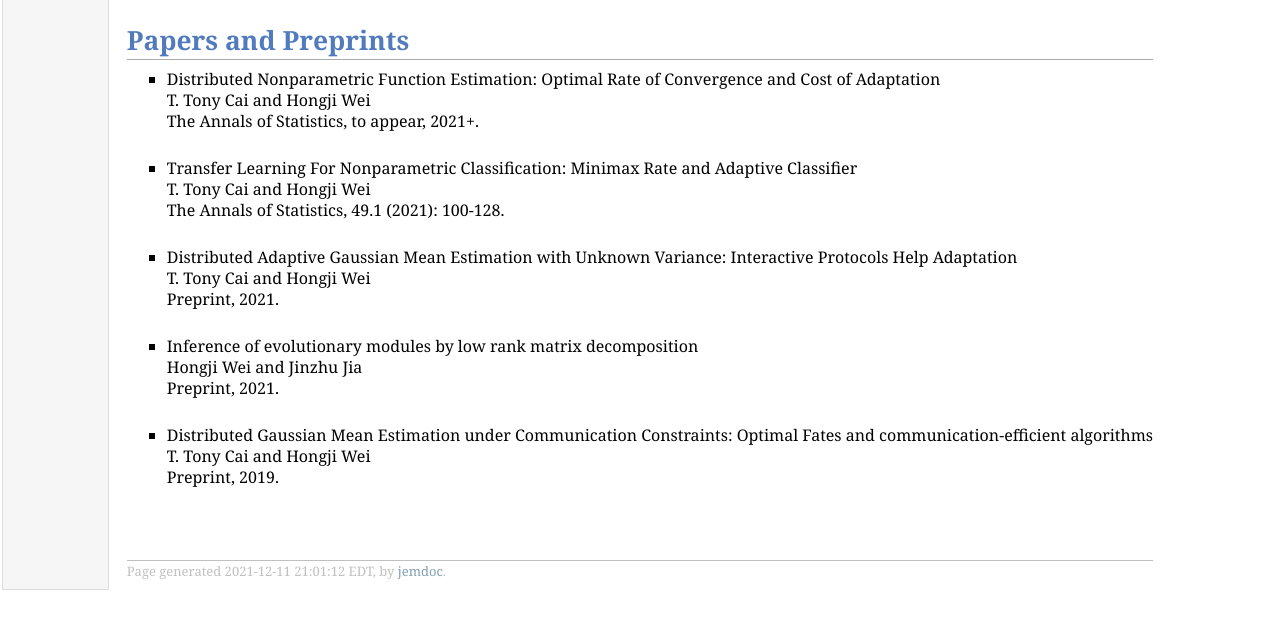
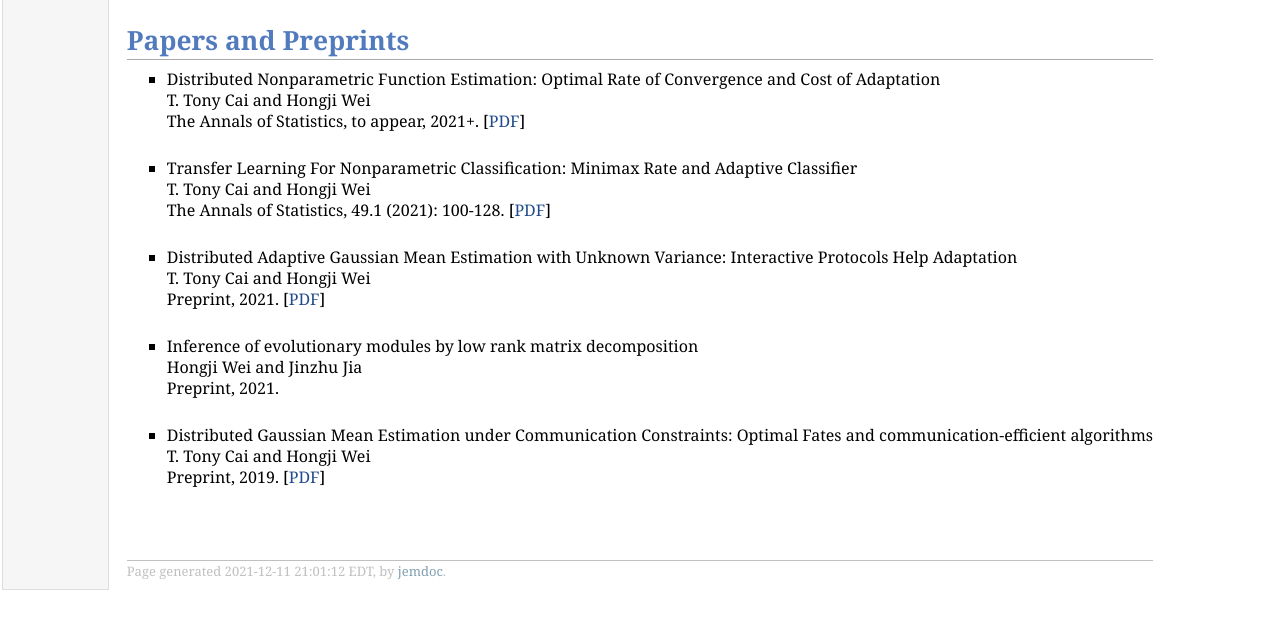
Before and after one commit to hongji-wei/hongji-wei.github.io, a plain HTML site: page research.html in a window 1280 px wide. Shown: the part 127-756 px from the top of the page. Drawn offline with Linux system fonts and the light colour scheme.

Commit message:
Update research.html

```diff
--- a/research.html
+++ b/research.html
@@ -30,27 +30,27 @@
 <ul>
 <li><p>Distributed Nonparametric Function Estimation: Optimal Rate of Convergence and Cost of Adaptation<br />
 T. Tony Cai and Hongji Wei <br />
-The Annals of Statistics, to appear, 2021+.<br />
+The Annals of Statistics, to appear, 2021+. [<a href="paper/AOS2009-021R1A0-2.pdf">PDF</a>]<br />
 <br /></p>
 </li>
 <li><p>Transfer Learning For Nonparametric Classification: Minimax Rate and Adaptive Classifier<br />
 T. Tony Cai and Hongji Wei <br />
-The Annals of Statistics, 49.1 (2021): 100-128.<br />
+The Annals of Statistics, 49.1 (2021): 100-128. [<a href="paper/AOS1904-057R1A0.pdf">PDF</a>] <br />
 <br /></p>
 </li>
 <li><p>Distributed Adaptive Gaussian Mean Estimation with Unknown Variance: Interactive Protocols Help Adaptation<br />
 T. Tony Cai and Hongji Wei <br />
-Preprint, 2021.<br />
+Preprint, 2021. [<a href="paper/Distributed-Gaussian-Mean-UnknownVar.pdf">PDF</a>] <br />
 <br /></p>
 </li>
 <li><p>Inference of evolutionary modules by low rank matrix decomposition<br />
 Hongji Wei and Jinzhu Jia <br />
-Preprint, 2021.<br />
+Preprint, 2021. <br />
 <br /></p>
 </li>
 <li><p>Distributed Gaussian Mean Estimation under Communication Constraints: Optimal Fates and communication-efficient algorithms<br />
 T. Tony Cai and Hongji Wei <br />
-Preprint, 2019.<br />
+Preprint, 2019. [<a href="paper/2001.08877.pdf">PDF</a>] <br />
 <br /></p>
 </li>
 </ul>
```
